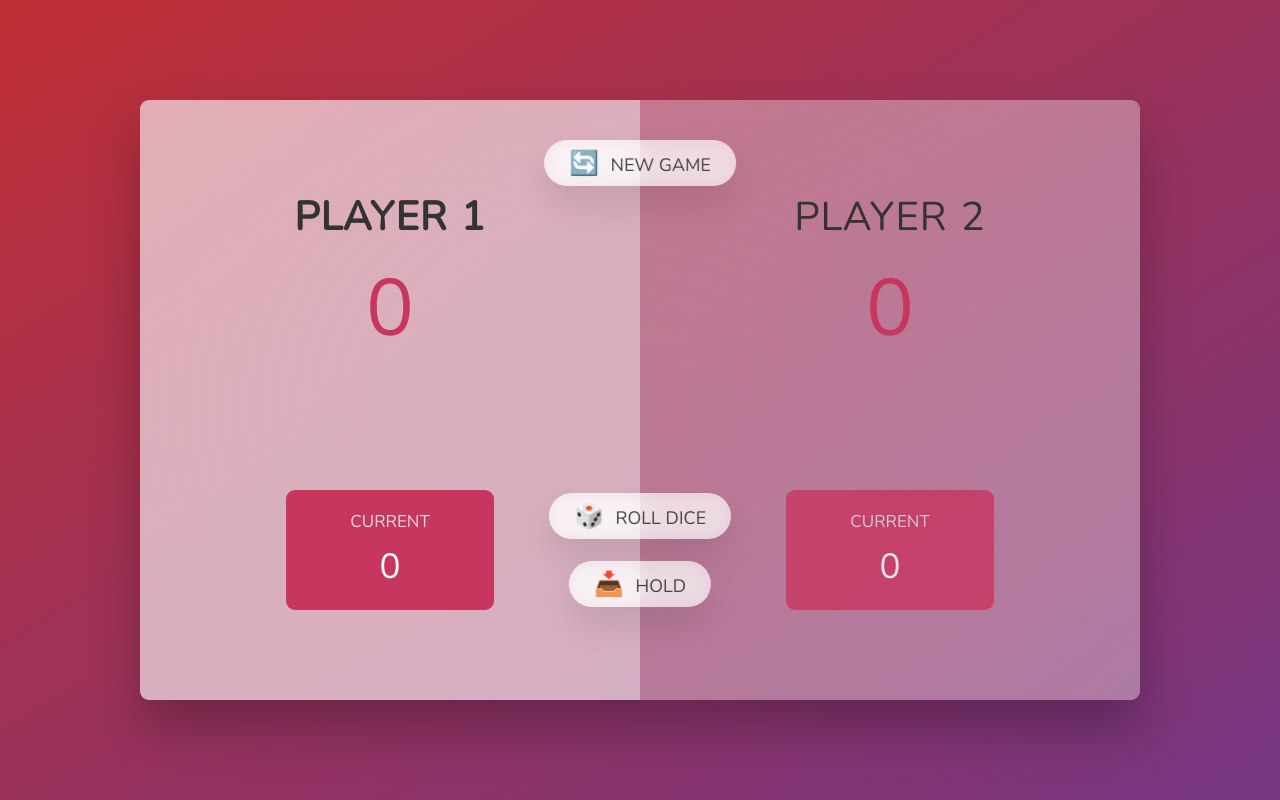
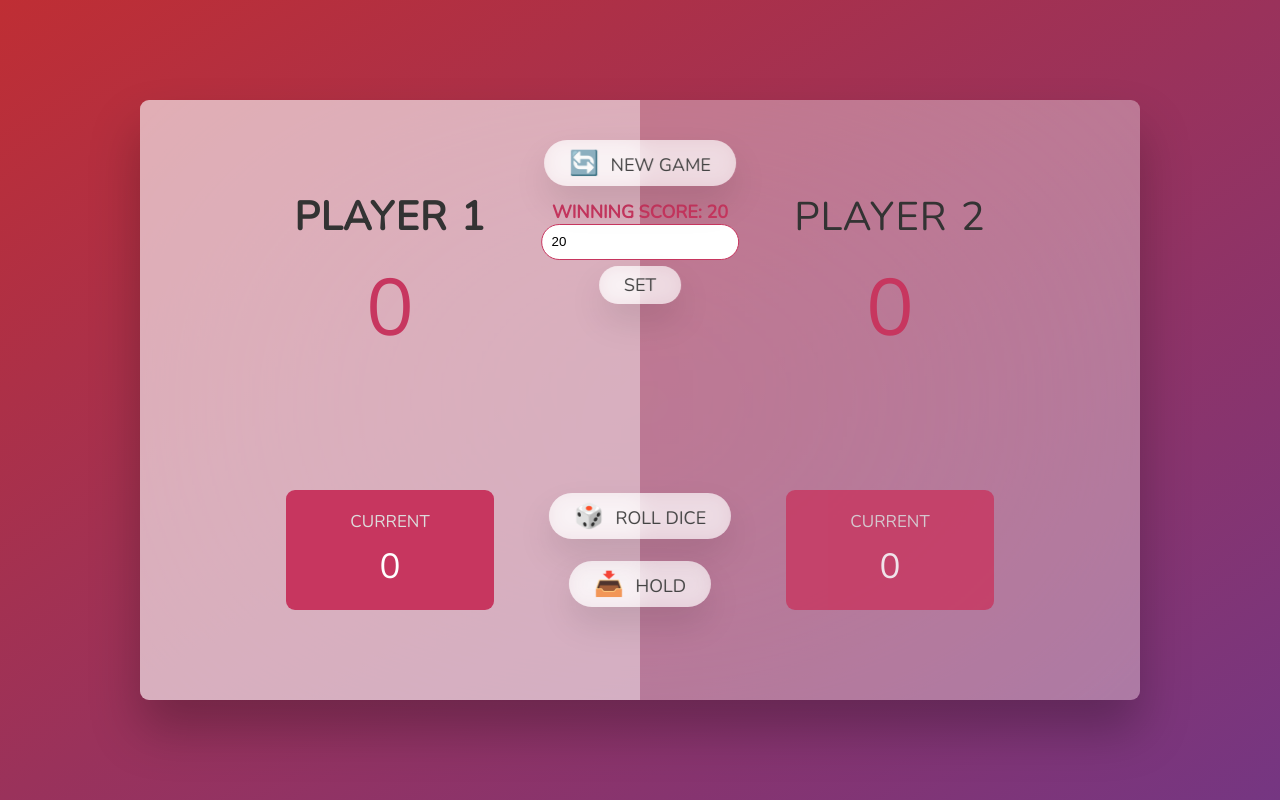
Before and after one commit to ashwinisr971/pigGame, a plain HTML site: page index.html in a window 1280 px wide. Drawn offline with nearby package versions, Linux system fonts and the light colour scheme.

Commit message:
custom winning score

```diff
--- a/index.html
+++ b/index.html
@@ -7,7 +7,7 @@
     <link rel="stylesheet" href="style.css" />
     <title>Pig Game</title>
   </head>
-  <body>
+  <body onload="init();">
     <main>
       <section class="player player--0 player--active">
         <h2 class="name" id="name--0">Player 1</h2>
@@ -26,6 +26,14 @@
         </div>
       </section>
 
+      <section class="target">
+        <form onsubmit="return false;">
+          <label for="targetValue" id="targetLabel">Winning Score:</label><br />
+          <input type="number" id="targetValue" name="targetValue">
+          <input type="submit" value="SET" class="btn" id="targetButton">
+        </form>
+      </section>
+
       <img src="dice-5.png" alt="Playing dice" class="dice" />
       <button class="btn btn--new">🔄 New game</button>
       <button class="btn btn--roll">🎲 Roll dice</button>
--- a/script.js
+++ b/script.js
@@ -1,6 +1,6 @@
 'use strict';
 
-var scores, roundScore, activePlayer, diceDom, winScore, gamePlaying;
+var scores, roundScore, activePlayer, diceDom, winScore, gamePlaying, winningValue;
 diceDom=document.querySelector('.dice');
 
 init();
@@ -13,6 +13,7 @@ document.getElementById('current--1').textContent='0';
 
 document.querySelector('.btn--roll').addEventListener('click',function(){
     if(gamePlaying){
+        hideInput();
         //random number
         var dice=Math.floor( Math.random() * 6 ) + 1;
 
@@ -66,8 +67,10 @@ function init(){
     scores=[0,0];
     roundScore=0;
     activePlayer=0;
+    gamePlaying=true;
+
     winScore=20;
-    gamePlaying=true;
+    document.getElementById('targetLabel').textContent="WINNING SCORE: "+winScore;
 
     diceDom.style.display='none';
 
@@ -88,4 +91,24 @@ function init(){
     document.querySelector('#name--0').textContent='Player 1';
     document.querySelector('#name--1').textContent='Player 2';
 
+    document.getElementById('targetValue').style.display='block';
+    document.getElementById('targetButton').style.display='block';
+    document.getElementById('targetValue').value='20';
+
 };
+
+document.getElementById('targetButton').addEventListener('click',function(){
+    winningValue=document.getElementById('targetValue').value;
+    if (typeof(winningValue) !== 'undefined' && winningValue != null && winningValue.trim()!==''){
+        winScore=parseInt(winningValue);
+    } else{
+        winScore=20;
+    }
+    document.getElementById('targetLabel').textContent="WINNING SCORE: "+winScore;
+    hideInput();
+});
+
+function hideInput(){
+    document.getElementById('targetValue').style.display='none';
+    document.getElementById('targetButton').style.display='none';
+}
--- a/style.css
+++ b/style.css
@@ -165,3 +165,32 @@ main {
   font-weight: 700;
   color: #c7365f;
 }
+
+
+.target{
+  position: absolute;
+  margin-top: 1rem;
+  top: 15%;
+  left: 50%;
+  transform: translateX(-50%);
+  text-align: center;
+  font-weight: 700;
+  font-size: large;
+  color: #c7365f;
+}
+
+#targetValue{
+  padding: .7em;
+  outline: none;
+  border-radius: 500px;
+  border: 1px solid #c7365f;
+}
+
+.target .btn{
+  top:110%
+}
+
+.target .btn:hover{
+  background-color: #c7365f;
+  color: #fff;
+}
```
